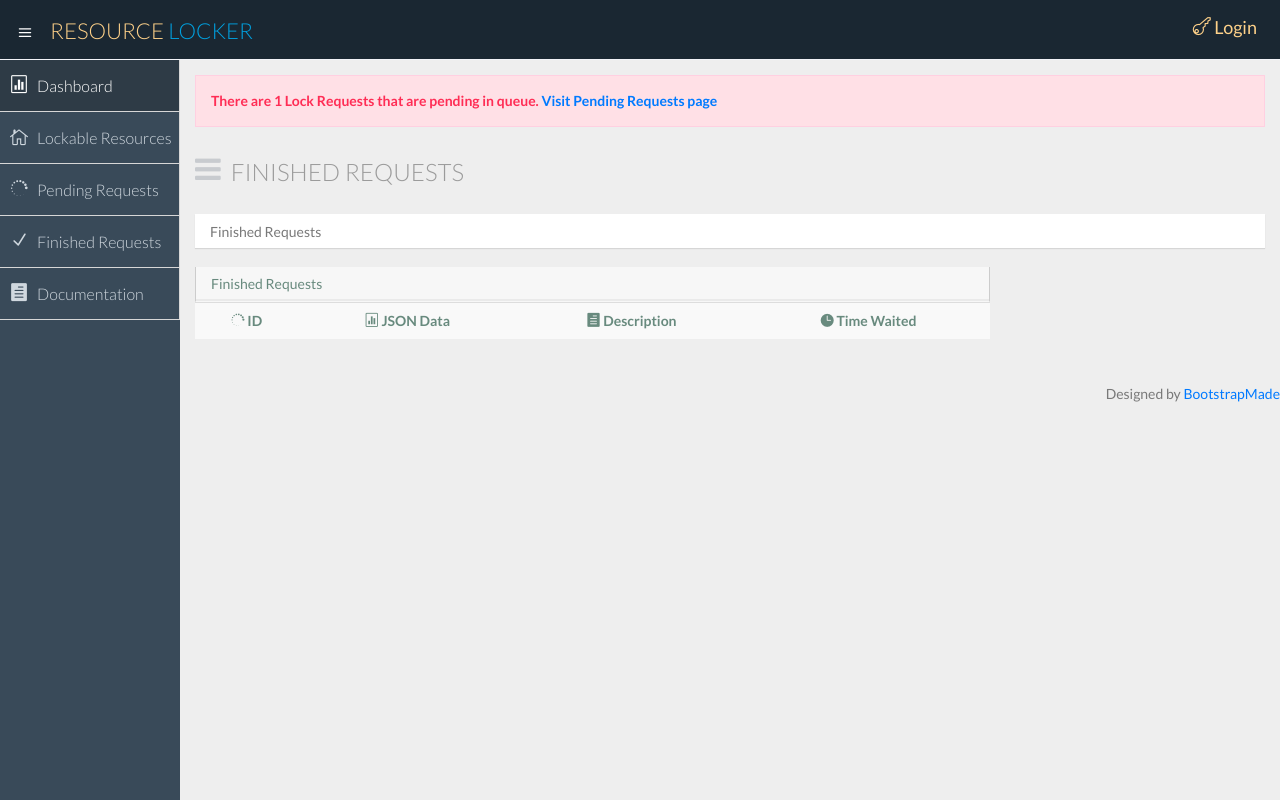
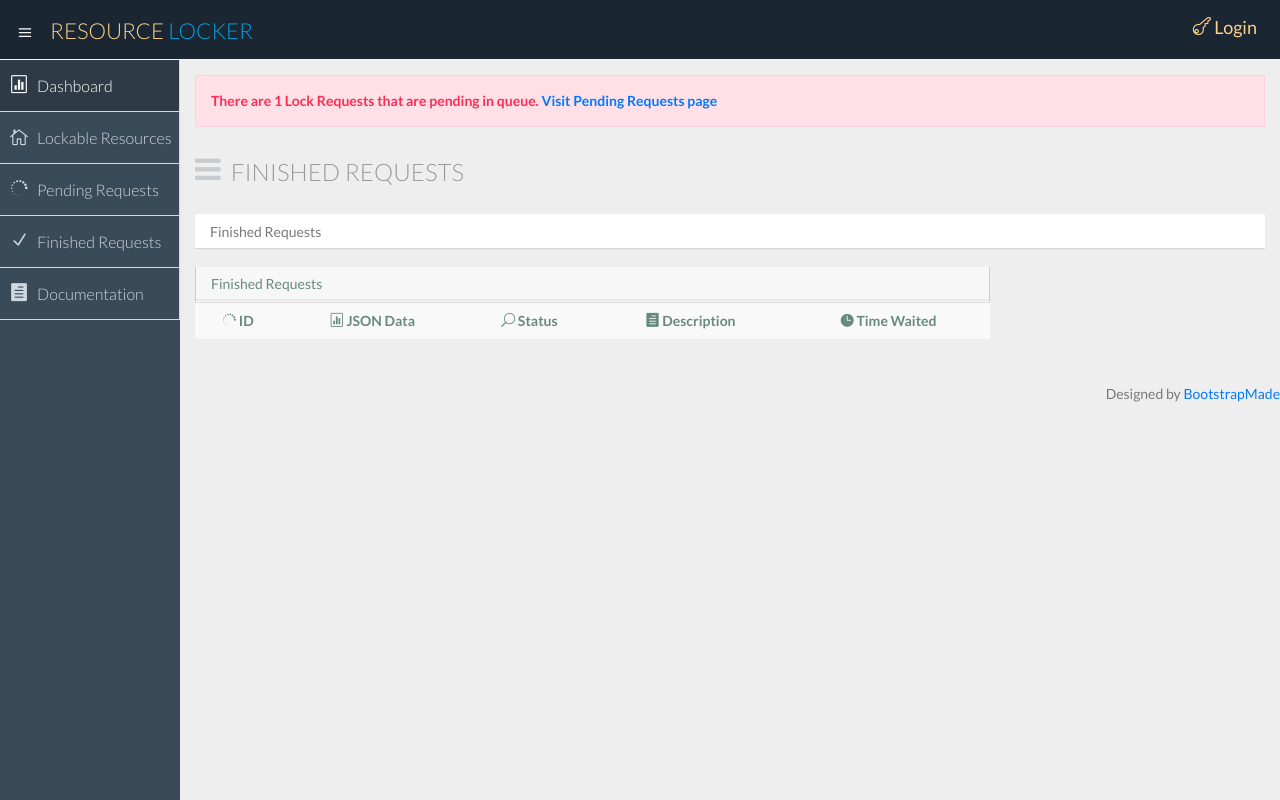
Before and after one commit to red-hat-storage/rlocker, a Django app: page /finishedrequests/ in a window 1280 px wide. Run offline with Django 3.2, Linux system fonts and the light colour scheme; tables that the repository leaves empty hold one stand-in row (values such as "Sample post"); lists and menus that the app fills with data are empty.

Commit message:
changing the UI to visualize ABORTED as well

```diff
--- a/rqueue/models.py
+++ b/rqueue/models.py
@@ -41,6 +41,21 @@ class Rqueue(models.Model):
     pended_time_descriptive = models.CharField(max_length=1024, null=True, default=None, blank=True)
     description = models.CharField(max_length=2048, null=True, default=None, blank=True)
 
+    @property
+    def bootstrap_classes(self):
+        '''
+        Instance Property
+        Includes additional key&values about the status of the Rqueue obj
+        Depending on the status, we want to include different styling for the HTML template
+        This approach is similar to lockable_resources status_properties property
+
+        :returns: Dictionary
+        '''
+        if self.status == Status.ABORTED:
+            return {'loader' : 'loader-aborted', 'btn' : 'btn-danger'}
+
+        elif self.status == Status.FINISHED:
+            return {'loader' : 'loader-finished', 'btn' : 'btn-success'}
     @property
     def pending_time(self):
         '''
--- a/rqueue/views.py
+++ b/rqueue/views.py
@@ -29,7 +29,7 @@ def pending_requests_page(request):
         return redirect('pending_requests_page')
 
 def finished_requests_page(request):
-    finished_requests =Rqueue.objects.filter(status=Status.FINISHED).order_by('-id')
+    finished_requests =Rqueue.objects.exclude(status=Status.PENDING).order_by('-id')
     return render(request,
                   template_name='rqueue/finished_requests.html',
                   context={'finishedqueues':finished_requests})
--- a/templates/includes/finished_requests_table.html
+++ b/templates/includes/finished_requests_table.html
@@ -1,6 +1,12 @@
 <style>
-  .loader {
+  .loader-finished {
   border: 6px solid #5cb85c; /* Green */
+  border-radius: 50%;
+  width: 45px;
+  height: 45px;
+}
+  .loader-aborted {
+  border: 6px solid #ff2d55; /* Red */
   border-radius: 50%;
   width: 45px;
   height: 45px;
@@ -19,6 +25,9 @@
             <th style="text-align: center"><i class="icon_loading"></i> ID</th>
             <th style="text-align: center"><i class="icon_datareport"></i> JSON Data</th>
             <th style="text-align: center">
+                <i class="icon_search"></i> Status
+            </th>
+            <th style="text-align: center">
                 <i class="icon_document"></i> Description
             </th>
             <th style="text-align: center"><i class="icon_clock"></i> Time Waited</th>
@@ -30,10 +39,13 @@
                     </td>
                     <td>
                         {% include 'includes/display_json_data_modal.html' %}
-                        <a class="btn btn-success" href="#DisplayFinishedQueue-Data-{{ finishedqueue.id }}" data-toggle="modal">
+                        <a class="btn {{ finishedqueue.bootstrap_classes.btn }}" href="#DisplayFinishedQueue-Data-{{ finishedqueue.id }}" data-toggle="modal">
                             <i class="icon_pencil"></i>
                             <span>Show JSON</span>
                         </a>
+                    </td>
+                    <td>
+                        {{ finishedqueue.status }}
                     </td>
                     <!-- Row Description Start -->
                     <td>
@@ -50,7 +62,7 @@
                         <span class="center-block" id="pended-time-{{ finishedqueue.id }}">
                             {{ finishedqueue.pended_time_descriptive }}
                         </span>
-                        <div class="loader pull-right"></div>
+                        <div class="{{ finishedqueue.bootstrap_classes.loader }} pull-right"></div>
                     </td>
                 </tr>
             {% endfor %}
```
